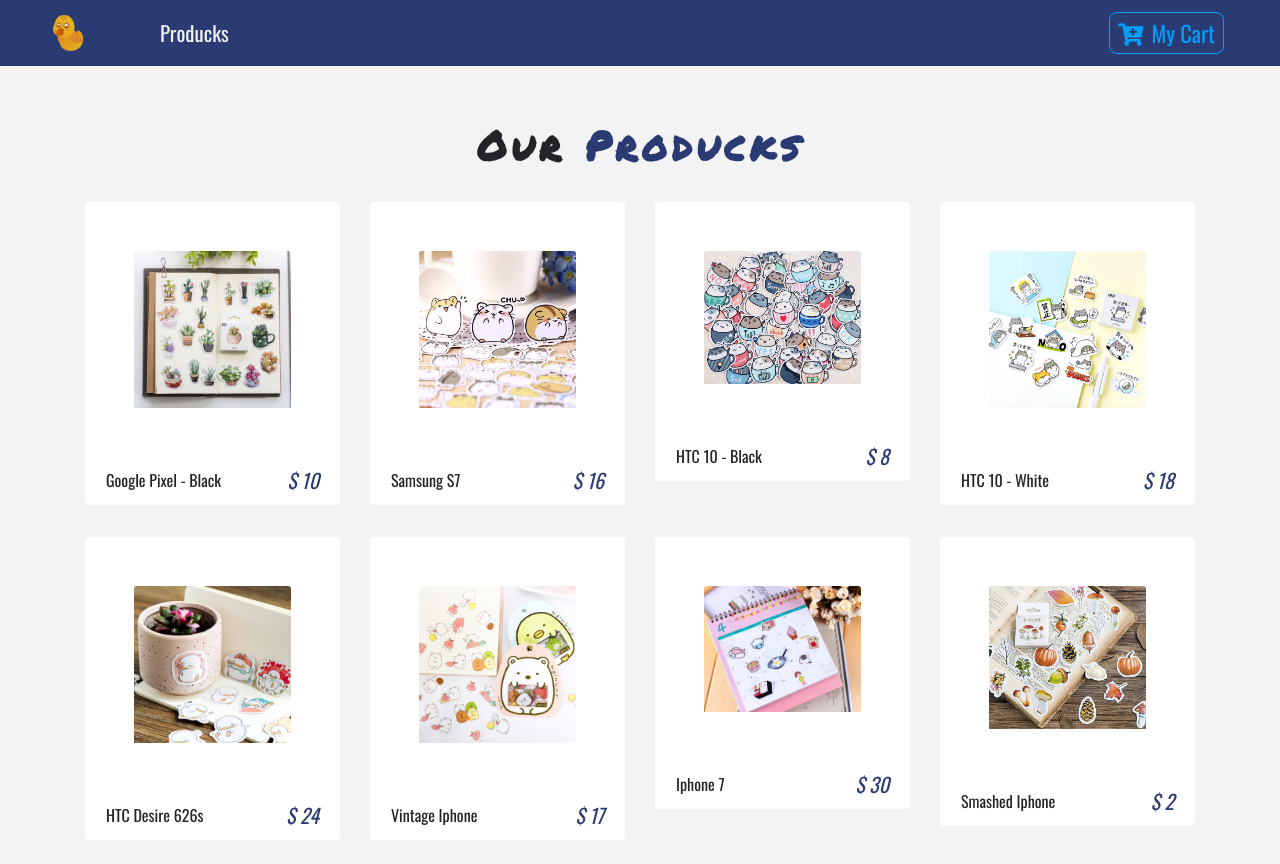
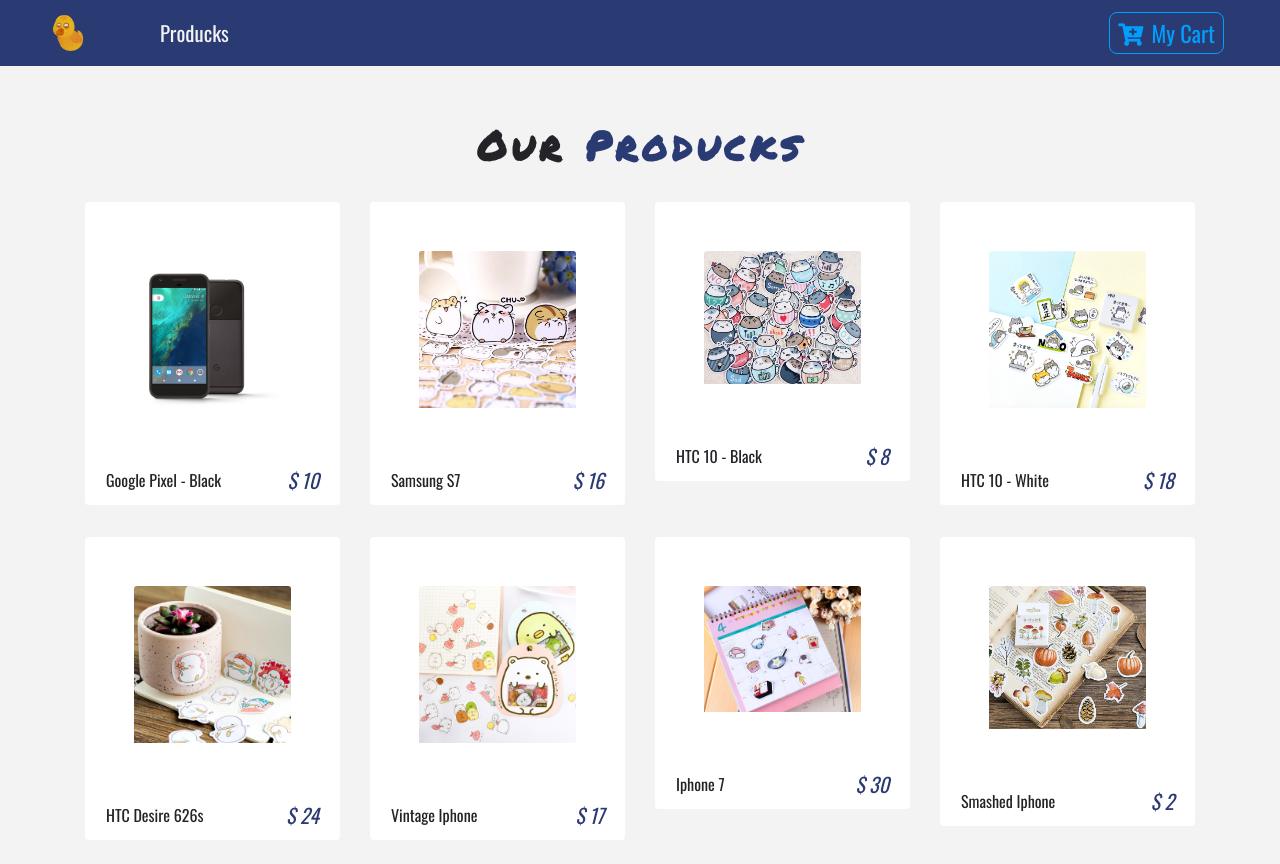
Before and after one commit to tamdc2704/ecommerce-react-netify, a React (Create React App) app: page / in a window 1280 px wide. Shown: the top 864 px of the page. Built offline with nearby package versions, Linux system fonts and the light colour scheme.

Commit message:
change data to test

```diff
--- a/src/data.js
+++ b/src/data.js
@@ -2,7 +2,7 @@
   {
     id: 1,
     title: "Google Pixel - Black",
-    img: "img/pot-plan.jpeg",
+    img: "img/product-1.png",
     price: 10,
     company: "GOOGLE",
     info:
```
